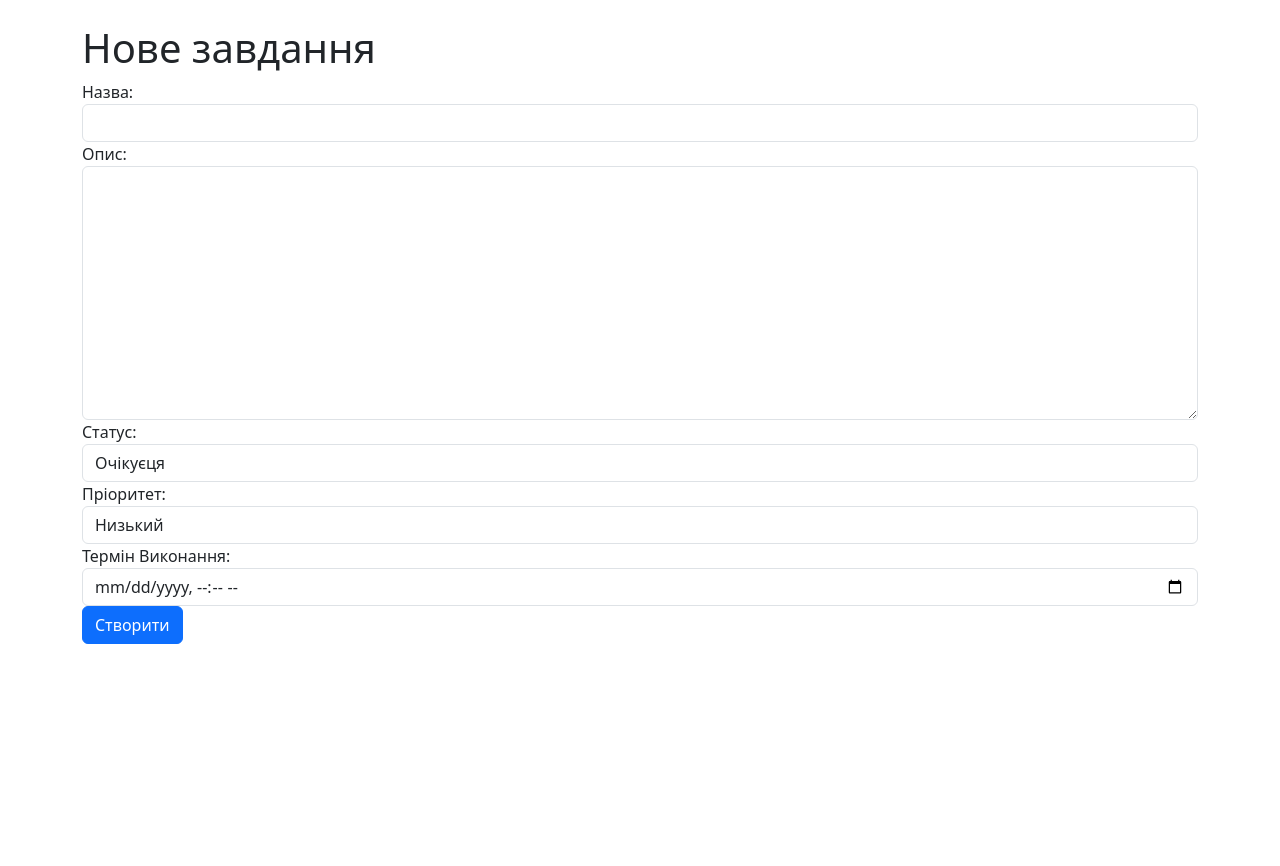
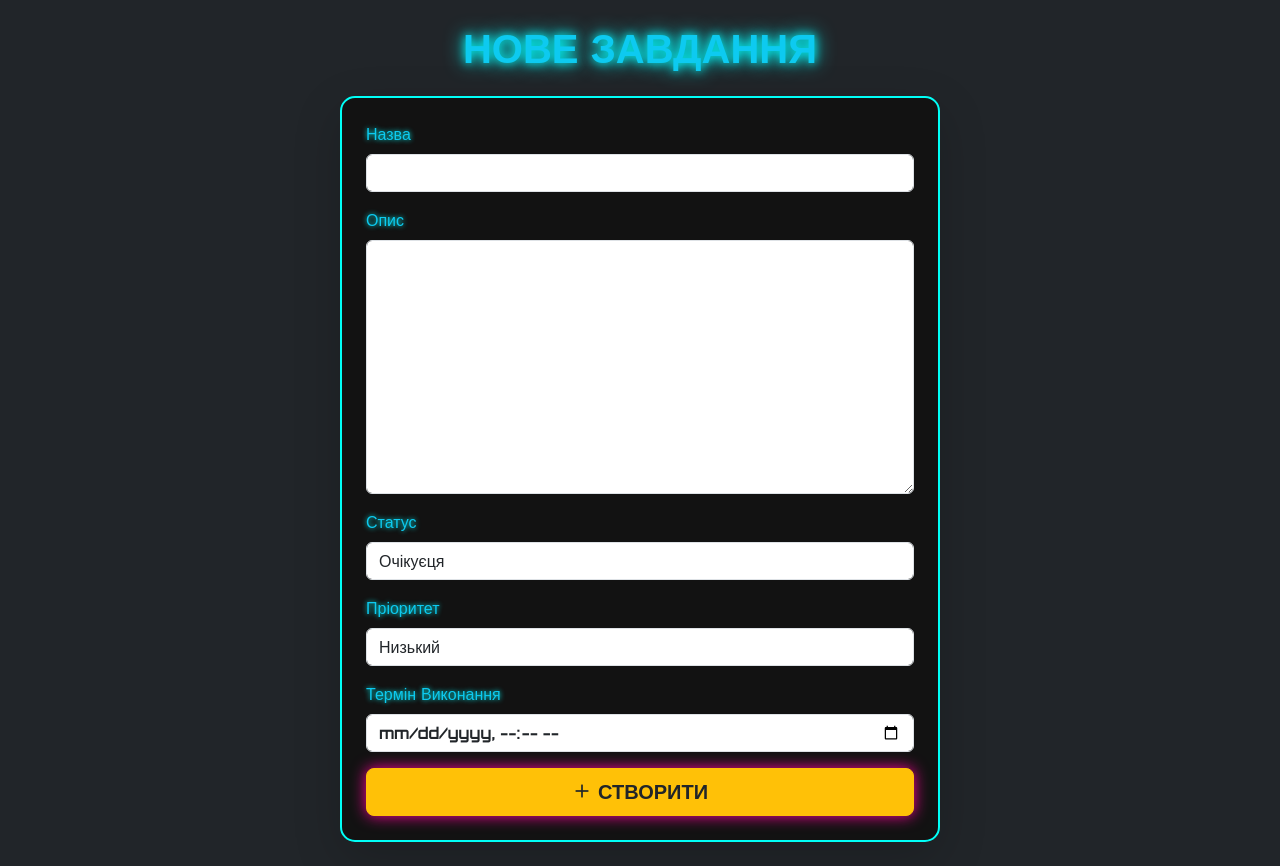
Before and after one commit to Lavenderlayne/task, a Django app: page /task/create/ in a window 1280 px wide. Before the commit the page ends 644 px from the top, so only its background shows below. Run offline with Django 5.2, Linux system fonts and the light colour scheme.

Commit message:
Enhance task management templates with improved styling and structure

```diff
--- a/templates/base.html
+++ b/templates/base.html
@@ -1,19 +1,71 @@
 <!DOCTYPE html>
 <html lang="uk">
 <head>
-    <meta charset="UTF-8">
-    <title>{% block title %} Task {% endblock %}</title>
-    <link rel="stylesheet" href="https://cdn.jsdelivr.net/npm/@tabler/icons-webfont@latest/tabler-icons.min.css">
-    <link href="https://cdn.jsdelivr.net/npm/bootstrap@5.3.6/dist/css/bootstrap.min.css" rel="stylesheet" integrity="sha384-4Q6Gf2aSP4eDXB8Miphtr37CMZZQ5oXLH2yaXMJ2w8e2ZtHTl7GptT4jmndRuHDT" crossorigin="anonymous">
+    <meta charset="UTF-8" />
+    <meta name="viewport" content="width=device-width, initial-scale=1" />
+    <title>{% block title %}Task{% endblock %}</title>
+
+    <!-- Іконки Tabler -->
+    <link rel="stylesheet" href="https://cdn.jsdelivr.net/npm/@tabler/icons-webfont@latest/tabler-icons.min.css" />
+
+    <!-- Bootstrap CSS -->
+    <link href="https://cdn.jsdelivr.net/npm/bootstrap@5.3.6/dist/css/bootstrap.min.css" rel="stylesheet"
+        integrity="sha384-4Q6Gf2aSP4eDXB8Miphtr37CMZZQ5oXLH2yaXMJ2w8e2ZtHTl7GptT4jmndRuHDT" crossorigin="anonymous" />
+
+    <!-- Google Fonts Orbitron для кіберпанку -->
+    <link href="https://fonts.googleapis.com/css2?family=Orbitron:wght@700&display=swap" rel="stylesheet" />
+
     {% load static %}
-		<link rel="stylesheet" href="{% static 'css/style.css' %}">
+    <!-- Власний CSS можна прибрати або залишити пустим -->
+    <!-- <link rel="stylesheet" href="{% static 'css/style.css' %}"> -->
+
+    <style>
+      /* Підключаємо Orbitron до body */
+      body {
+        font-family: 'Orbitron', sans-serif;
+      }
+    </style>
 </head>
-<body>
-<div class="container mt-4">
-    {% block content %}
+<body class="bg-dark text-info">
 
-    {% endblock %}
-</div>
-<script src="https://cdn.jsdelivr.net/npm/bootstrap@5.3.6/dist/js/bootstrap.bundle.min.js" integrity="sha384-j1CDi7MgGQ12Z7Qab0qlWQ/Qqz24Gc6BM0thvEMVjHnfYGF0rmFCozFSxQBxwHKO" crossorigin="anonymous"></script>
+    <div class="container py-4">
+        {% block content %}
+        <h1 class="mb-4 text-center text-info fw-bold text-uppercase shadow-lg">
+            Трекер завдань
+        </h1>
+
+        <a href="{% url 'task_create' %}" role="button"
+           class="btn btn-warning fw-bold text-dark shadow-lg mb-4 text-uppercase">
+            <i class="ti ti-square-rounded-plus"></i> Додати завдання
+        </a>
+
+        <div class="list-group rounded shadow-lg" style="background-color: #121212;">
+            {% for task in tasks %}
+            <a href="{% url 'task_detail' task.pk %}"
+               class="list-group-item list-group-item-action d-flex justify-content-between align-items-center
+                      bg-dark text-info border-start border-5
+                      {% if task.status == 'completed' %}border-success
+                      {% elif task.status == 'in_progress' %}border-warning
+                      {% else %}border-secondary
+                      {% endif %}">
+                <span>{{ task.title }}</span>
+                <span class="badge rounded-pill
+                    {% if task.status == 'completed' %}bg-success text-dark
+                    {% elif task.status == 'in_progress' %}bg-warning text-dark
+                    {% else %}bg-secondary text-light
+                    {% endif %}">
+                    {{ task.get_status_display }}
+                </span>
+            </a>
+            {% empty %}
+            <div class="alert alert-secondary text-center">Немає завдань.</div>
+            {% endfor %}
+        </div>
+        {% endblock %}
+    </div>
+
+    <!-- Bootstrap JS Bundle -->
+    <script src="https://cdn.jsdelivr.net/npm/bootstrap@5.3.6/dist/js/bootstrap.bundle.min.js"
+        integrity="sha384-j1CDi7MgGQ12Z7Qab0qlWQ/Qqz24Gc6BM0thvEMVjHnfYGF0rmFCozFSxQBxwHKO" crossorigin="anonymous"></script>
 </body>
 </html>
--- a/templates/task_form.html
+++ b/templates/task_form.html
@@ -1,12 +1,30 @@
 {% extends 'base.html' %}
 
 {% block content %}
-<h1>Нове завдання</h1>
+<h1 class="mb-4 text-center text-info fw-bold text-uppercase" style="text-shadow: 0 0 10px #0ff, 0 0 20px #0ff;">
+    Нове завдання
+</h1>
 
-<form method="post" enctype="multipart/form-data">
-    {% csrf_token %}
-    {{ form.as_div }}
-    <button type="submit" class="btn btn-primary">Створити</button>
-</form>
-
+<div class="card shadow-lg p-4 mx-auto" style="max-width: 600px; background-color: #121212; border: 2px solid #00fff7; border-radius: 15px; box-shadow: 0 0 20px #00fff7;">
+    <form method="post" enctype="multipart/form-data">
+        {% csrf_token %}
+        {% for field in form %}
+            <div class="mb-3">
+                <label for="{{ field.id_for_label }}" class="form-label text-info" style="text-shadow: 0 0 5px #0ff;">{{ field.label }}</label>
+                {{ field }}
+                {% if field.help_text %}
+                    <div class="form-text text-info">{{ field.help_text }}</div>
+                {% endif %}
+                {% for error in field.errors %}
+                    <div class="text-danger">{{ error }}</div>
+                {% endfor %}
+            </div>
+        {% endfor %}
+        <div class="d-grid">
+            <button type="submit" class="btn btn-warning btn-lg text-dark fw-bold text-uppercase" style="box-shadow: 0 0 15px #ff0099;">
+                <i class="ti ti-plus"></i> Створити
+            </button>
+        </div>
+    </form>
+</div>
 {% endblock %}
```
Also changed, not shown: templates/task_detail.html (+26 -6 lines), templates/task_list.html (+31 -5 lines).
